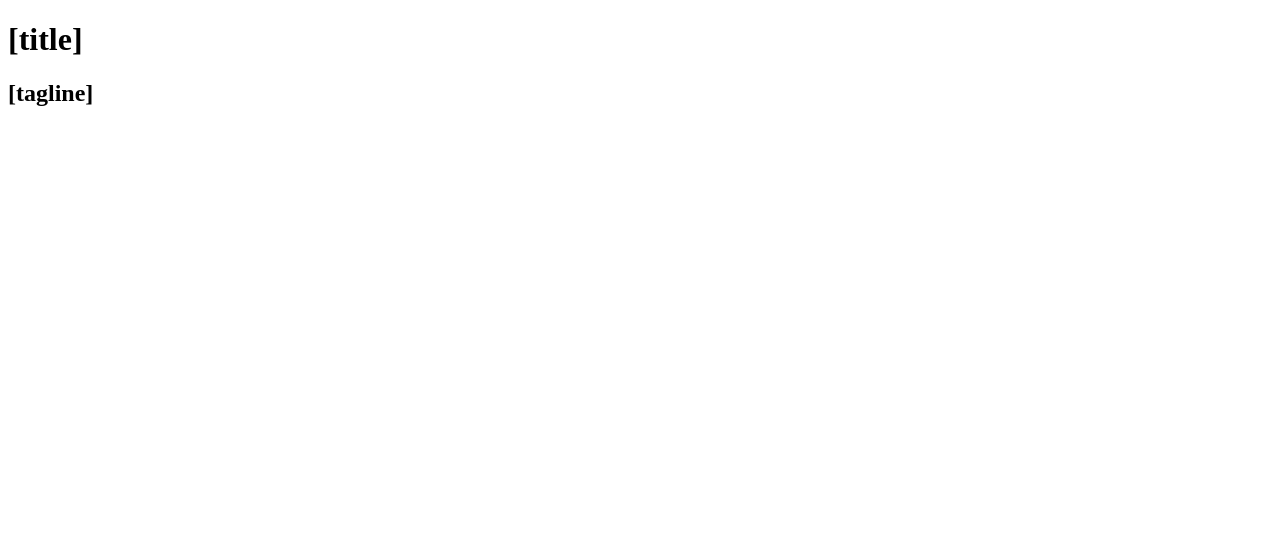
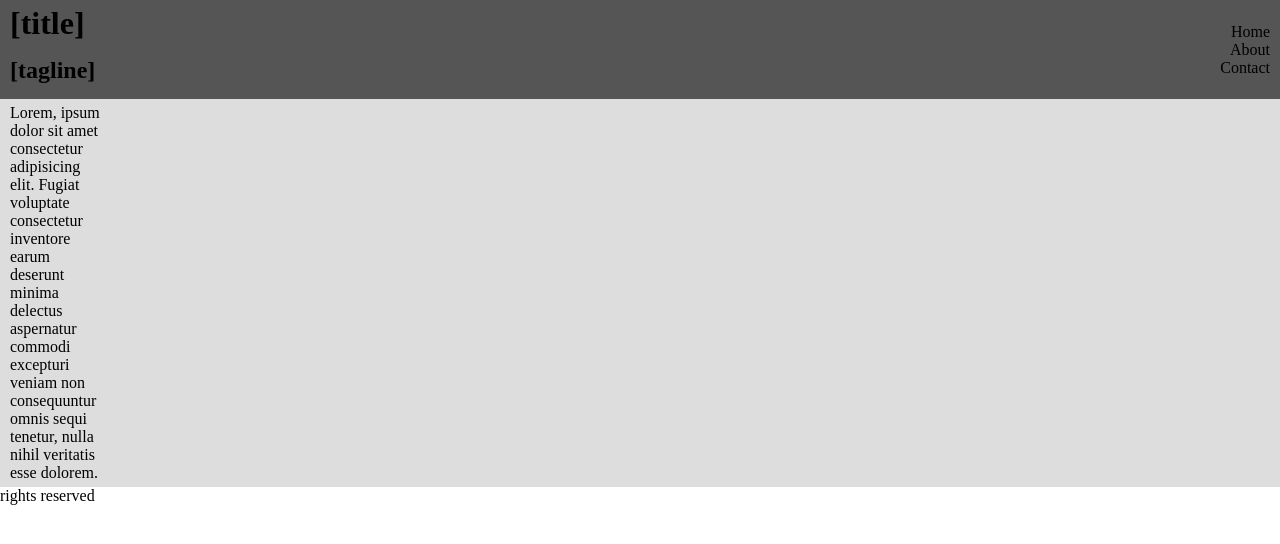
Before and after one commit to DiegoRGomez5916/website-templates, a plain HTML site: page index.html in a window 1280 px wide. Drawn offline with Linux system fonts and the light colour scheme.

Commit message:
building layout

```diff
--- a/index.html
+++ b/index.html
@@ -2,9 +2,23 @@
 <html>
     <head>
         <title>[website title]</title>
+        <link rel="stylesheet" href="style.css">
     </head>
     <body>
-        <h1>[title]</h1>
-        <h2>[tagline]</h2>
+        <header class="header">
+            <h1 class="title">[title]</h1>
+            <h2 class="tagline">[tagline]</h2>
+            <nav class="navigation">
+                <a class="link">Home</a>
+                <a class="link">About</a>
+                <a class="link">Contact</a>
+            </nav>
+        </header>
+        <main class="main">
+            <p class="">Lorem, ipsum dolor sit amet consectetur adipisicing elit. Fugiat voluptate consectetur inventore earum deserunt minima delectus aspernatur commodi excepturi veniam non consequuntur omnis sequi tenetur, nulla nihil veritatis esse dolorem.</p>
+        </main>
+        <footer>
+            <p>rights reserved</p>
+        </footer>
     </body>
 </html>
--- a/style.css
+++ b/style.css
@@ -2,3 +2,43 @@
     margin: 0;
     padding: 0;
 }
+
+.header {
+    display: grid;
+    grid-template-columns: repeat(12, 1fr);
+    grid-template-rows: 1fr 1fr;
+    gap: 15px;
+    background-color: #555555;
+    padding: 5px 10px;
+}
+
+.title {
+    grid-row: 1;
+    grid-column: span 6;
+}
+
+.tagline {
+    grid-row: 2;
+    grid-column: span 6;
+}
+
+.navigation {
+    display: grid;
+    grid-row: 1 / span 2;
+    grid-column: 11 / span 2;
+    align-content: center;
+    justify-items: end;
+
+}
+
+.link {
+    align-self: center;
+}
+
+.main {
+    display: grid;
+    grid-template-columns: repeat(12, 1fr);
+    gap: 15px;
+    background-color: #dddddd;
+    padding: 5px 10px;
+}
```
